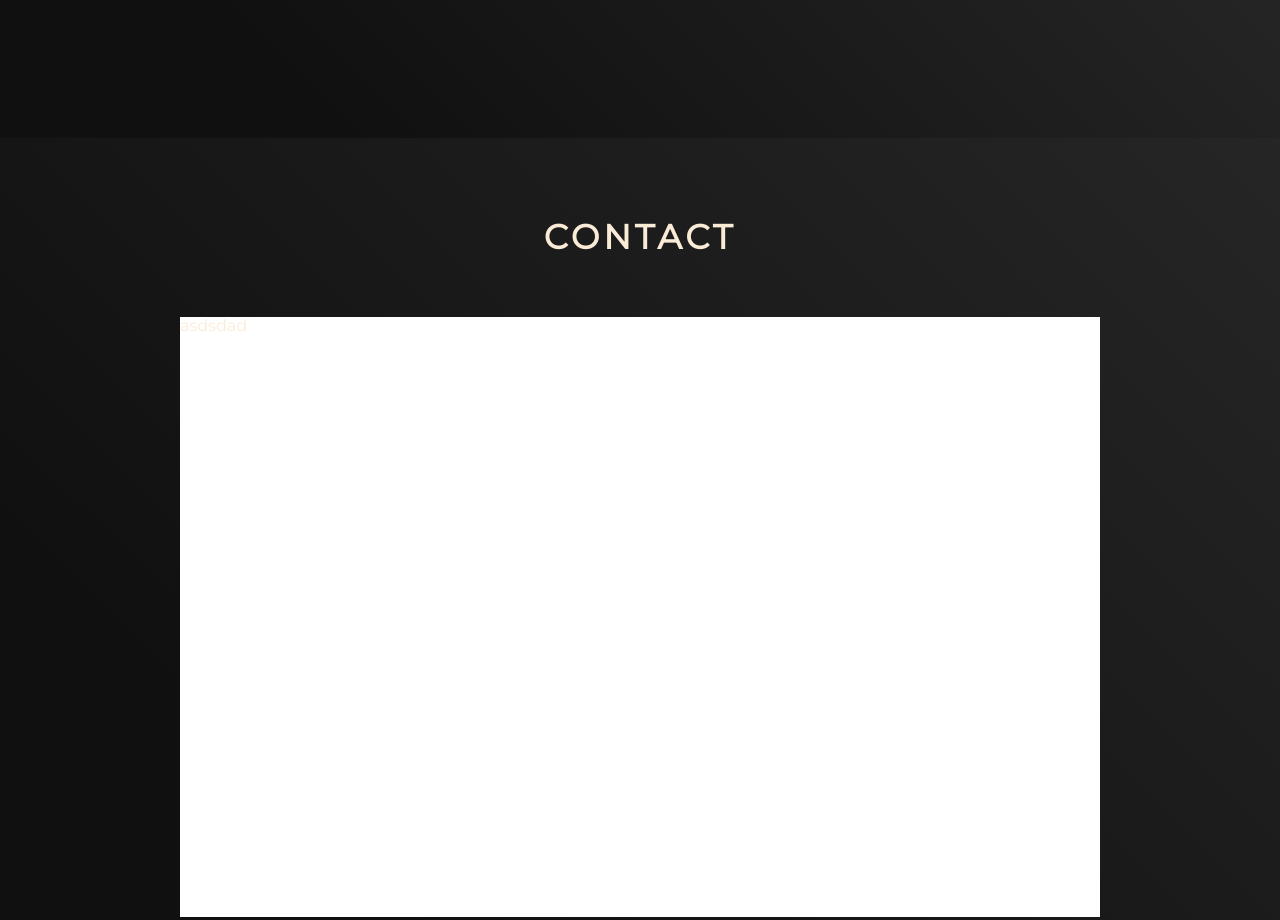
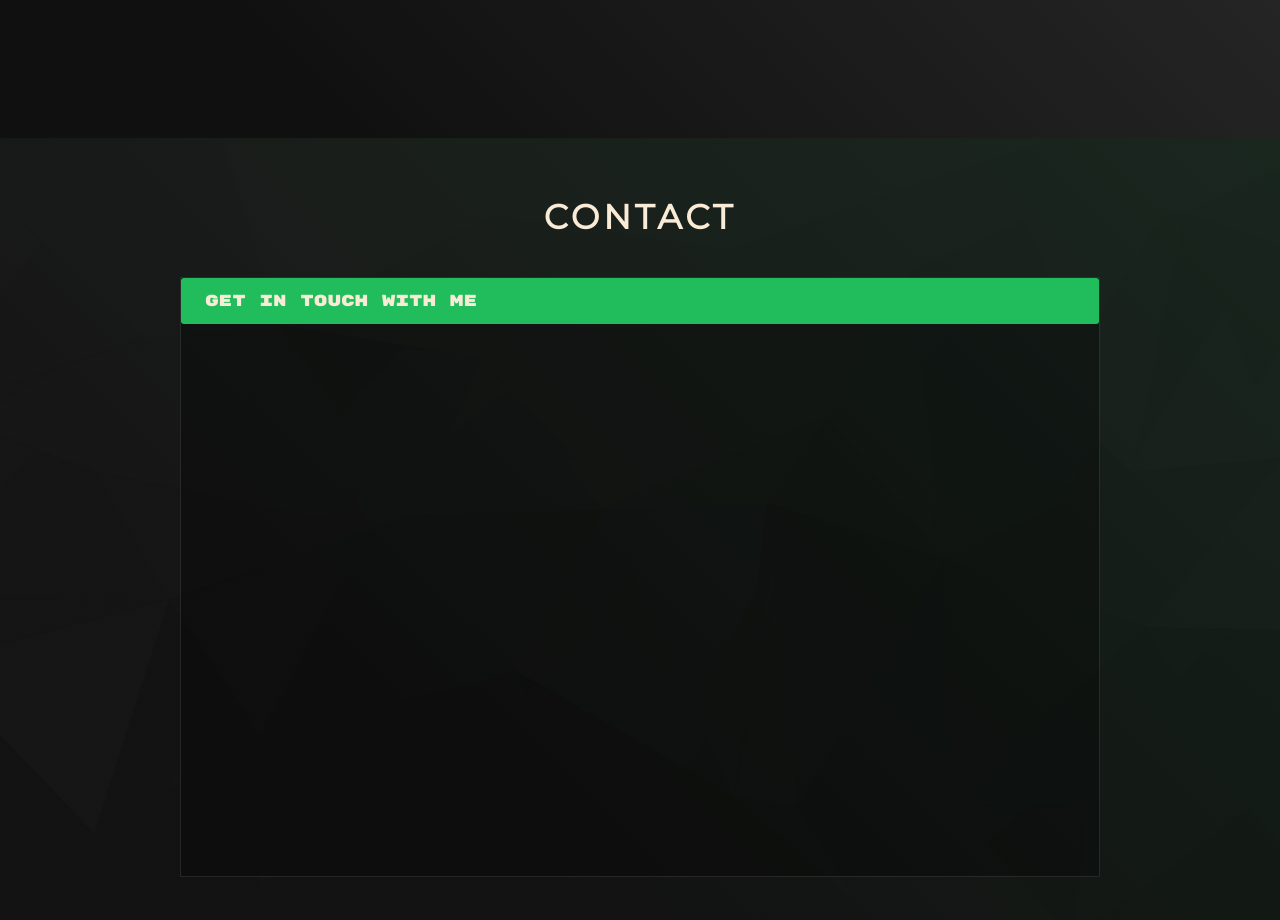
Before and after one commit to aleksiliukkonen/Portfolio, a website: page index.html in a window 1280 px wide. Shown: the part 1280-2200 px from the top of the page. Drawn offline with nearby package versions, Linux system fonts and the light colour scheme; files that its build step writes are made by us from their sources; no server answers.

Commit message:
Add contact background and contact box

```diff
--- a/index.html
+++ b/index.html
@@ -101,7 +101,7 @@
 
 			<div class="contact__box">
 
-			asdsdad
+			<div class="btn btn--green">Get in touch with me</div>
 
 			</div>
 
--- a/sass/_contact.sass
+++ b/sass/_contact.sass
@@ -1,19 +1,25 @@
 .contact
-	background: linear-gradient(45deg, rgba(0,0,0,0.03) 25%,rgba(99,99,99,0.25) 100%)
+	background: linear-gradient(45deg, rgba(0,0,0,0.03) 30%,rgba(33,189,92,0.09) 100%)
 	overflow: auto
 
+
 	&-wrapper
-		margin: 40px auto
-		padding: 40px
+		background-image: url('../img/contact_bg.png')
+		background-size: cover
+		background-repeat: no-repeat
+		background-position: top center
+		padding: 60px 0
 
 	&__box
-		background-color: white
-		width: 920px
+		background-color: rgba(0,0,0,0.3)
+		border: 1px solid rgba(255,255,255,0.1)
+		max-width: 920px
 		height: 600px
-		margin: 60px auto
+		margin: 0 auto
 
 	&__heading
 		text-align: center
 		text-transform: uppercase
 		font-size: 2.125rem
 		letter-spacing: 4px
+		margin-bottom: 40px
```
Also changed, not shown: img/contact_bg.png (added).
